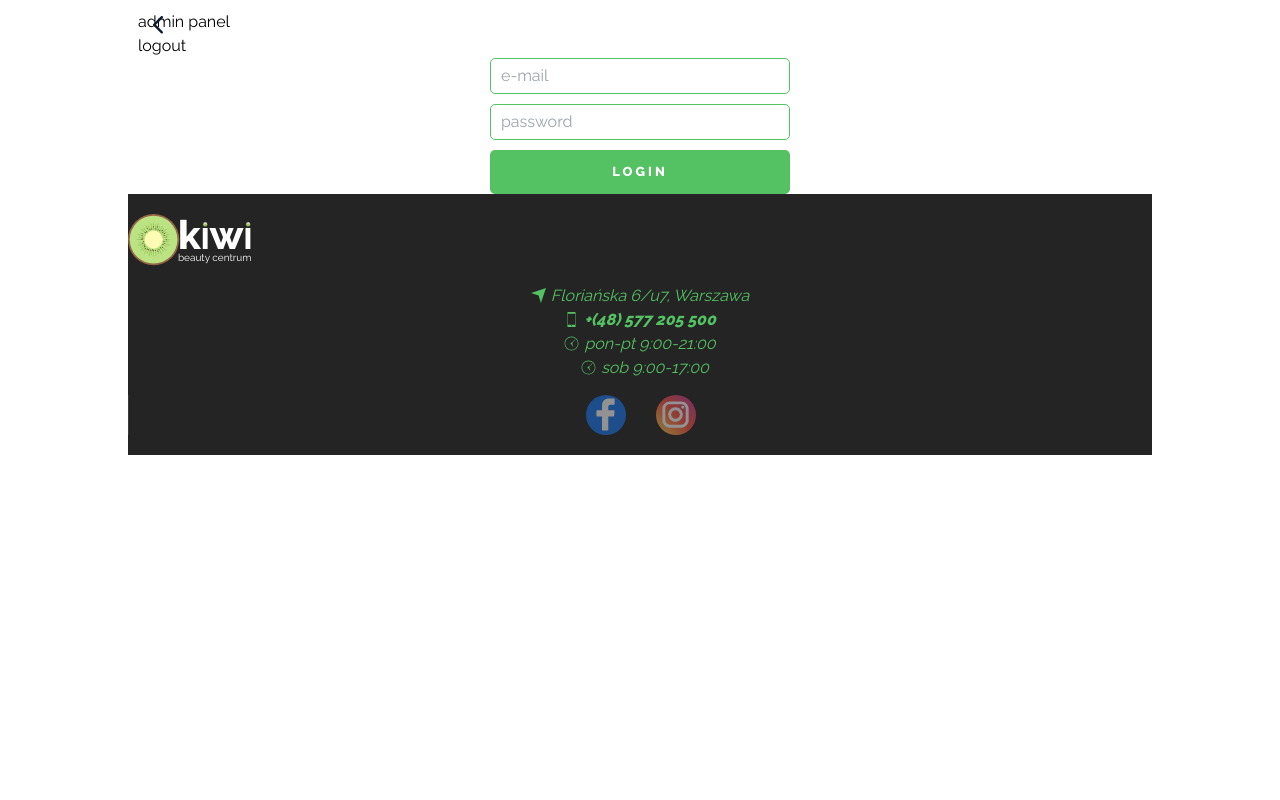
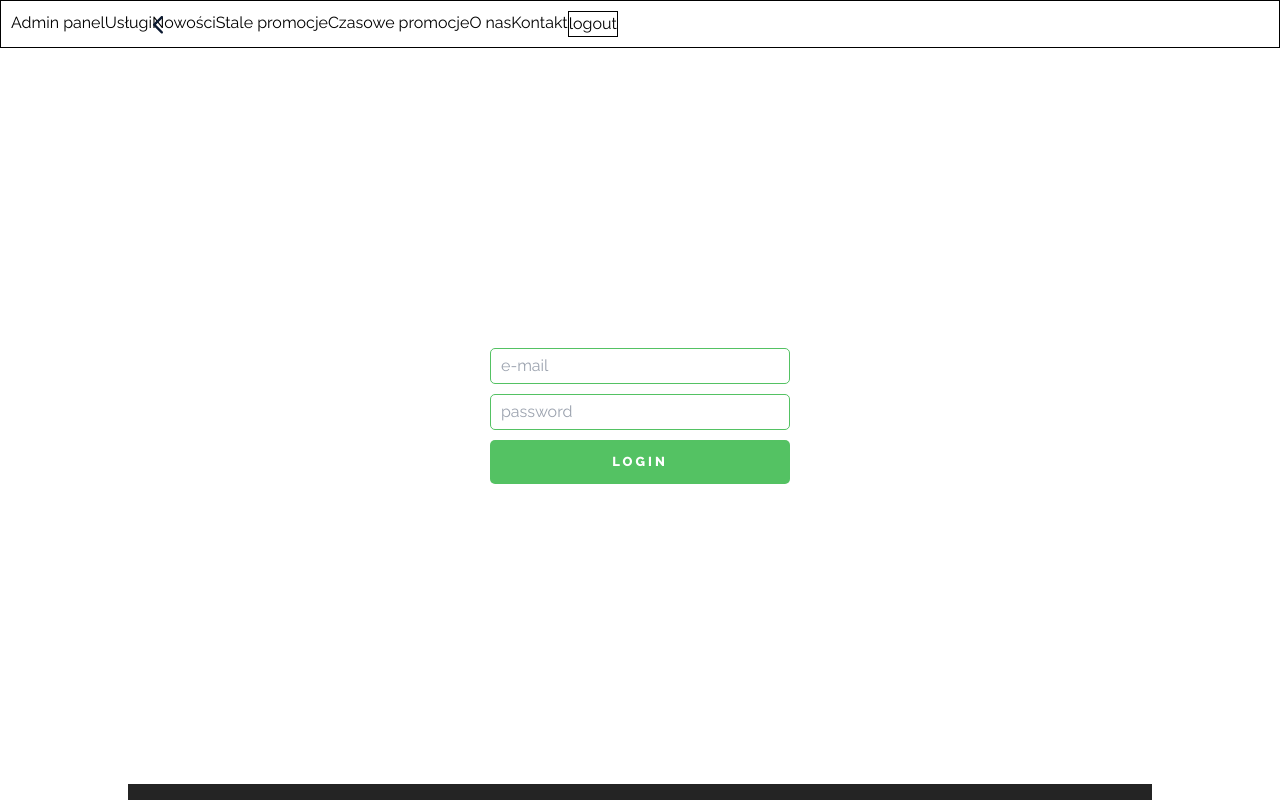
Before and after one commit to vomarchuk/kiwi-beauty-center, a React (Create React App) app: page /adminPanel in a window 1280 px wide. Shown: the top 800 px of the page. Built offline with nearby package versions, Linux system fonts and the light colour scheme; no server answers.

Commit message:
started to work about admin panel navbar

```diff
--- a/src/components/LoginForm/LoginForm.jsx
+++ b/src/components/LoginForm/LoginForm.jsx
@@ -22,7 +22,7 @@ export const LoginForm = () => {
   return (
     <>
       <form
-        className="flex flex-col items-center"
+        className="flex flex-col items-center my-300"
         onSubmit={handleSubmit(onSubmit)}
       >
         <input
--- a/src/pages/AdminPanel.jsx
+++ b/src/pages/AdminPanel.jsx
@@ -11,16 +11,28 @@ export const AdminPanel = () => {
   const isLoggedIn = useSelector(authSelectors.getIsLoggedIn);
   return (
     <main style={{ color: "black" }}>
-      <Container>
-        <div className="mt-10 ">admin panel</div>
-        <GoBack />
+      <div className="flex border p-10">
+        <p>Admin panel</p>
+        <ul className="flex">
+          <li>Usługi</li>
+          <li>Nowości</li>
+          <li>Stale promocje</li>
+          <li>Czasowe promocje</li>
+          <li>O nas</li>
+          <li>Kontakt</li>
+        </ul>
         <button
+          className="border p-1"
           onClick={() => {
             dispatch(authOperations.logOut());
           }}
         >
           logout
         </button>
+      </div>
+      <Container>
+        <GoBack />
+
         {(isLoggedIn && <p>you are logged in</p>) || <LoginForm />}
       </Container>
     </main>
--- a/src/services/services.json
+++ b/src/services/services.json
@@ -50,9 +50,5 @@
   {
     "id": 11,
     "serviceName": "Kontakt"
-  },
-  {
-    "id": 12,
-    "serviceName": "Service Setup"
   }
 ]
--- a/src/styles/base.scss
+++ b/src/styles/base.scss
@@ -10,7 +10,6 @@
 
 body {
   margin: 0;
-  min-height: 100vh;
   font-family: "Raleway", sans-serif;
   line-height: 1.5;
   font-size: 16px;
--- a/tailwind.config.js
+++ b/tailwind.config.js
@@ -37,6 +37,7 @@ module.exports = {
       10: "10px",
       20: "20px",
       30: "30px",
+      40: "40px",
       200: "200px",
       300: "300px",
     },
```
